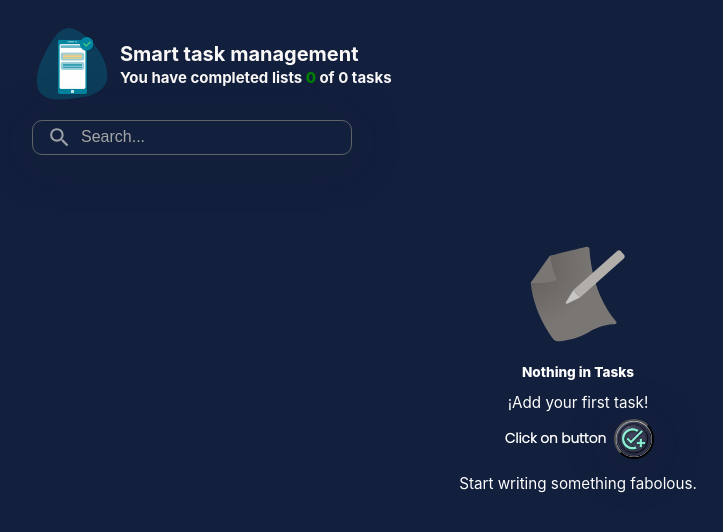
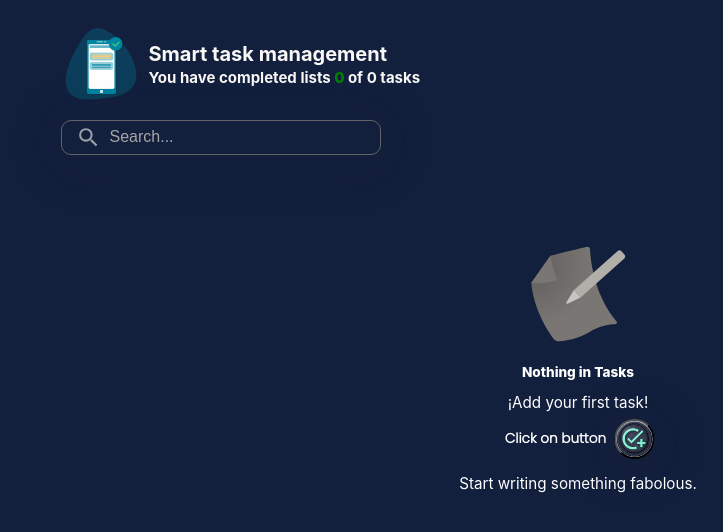
Before and after one commit to brunomaldonado/AppTask, a React app: page / in a window 1280 px wide. Shown: the whole page, without its empty margins (62-785 px from the left). Built offline with nearby package versions, Linux system fonts and the light colour scheme.

Commit message:
add responsive desing

```diff
--- a/src/Layout/layout.css
+++ b/src/Layout/layout.css
@@ -94,3 +94,24 @@
       transform: translateY(-1.5px)
   }
 }
+
+@media (min-width: 540px) {
+  .cont {
+    width: 475px;
+    margin: 0 auto;
+  }
+}
+
+@media (min-width: 720px) {
+  .cont {
+    width: 700px;
+    margin: 0 auto;
+  }
+}
+
+@media (min-width: 768px) {
+  .cont {
+    width: 95%;
+    margin: 0 auto;
+  }
+}
--- a/src/components/EmptyTodos/EmptyTodos.css
+++ b/src/components/EmptyTodos/EmptyTodos.css
@@ -27,16 +27,12 @@
 }
 
 .container_button {
-  /* display: flex;
-  justify-content: space-between;
-  align-items: center; */
   display: grid;
   grid-template-columns: 1fr 1fr;
   place-content: center;
   align-items: center;
   gap: 8px;
   margin: 0.5rem 0;
-  /* border: 1px solid red; */
   padding-left: 4rem;
 }
 
@@ -51,13 +47,6 @@
     display: flex;
     justify-content: space-between;
     align-items: center;
-    padding-left: 1.25rem;
+    padding-left: 0.4rem;
   }
 }
-
-/* @media screen and (max-width: 475px) {
-  .click_button {
-    position: relative;
-    left: -1.2rem;
-  }
-} */
--- a/src/components/TodoSearch/TodoSearch.css
+++ b/src/components/TodoSearch/TodoSearch.css
@@ -47,7 +47,7 @@
 
 .clear_keyboard {
   position: relative;
-  top: 6px;
+  top: 5.5px;
   right: 2rem;
   color: #9aa0a6;
   outline: none;
--- a/src/components/TodosNoFound/TodosNoFound.css
+++ b/src/components/TodosNoFound/TodosNoFound.css
@@ -6,9 +6,6 @@
   width: 100%;
   height: 100%;
   color: #fff;
-  /* position: relative; */
-  /* top: 50px; */
-  /* left: 50%; */
   position: absolute;
   top: 220%;
   left: 50%;
```
Also changed, not shown: src/components/TodoList/TodoList.css (+9 -4 lines).
